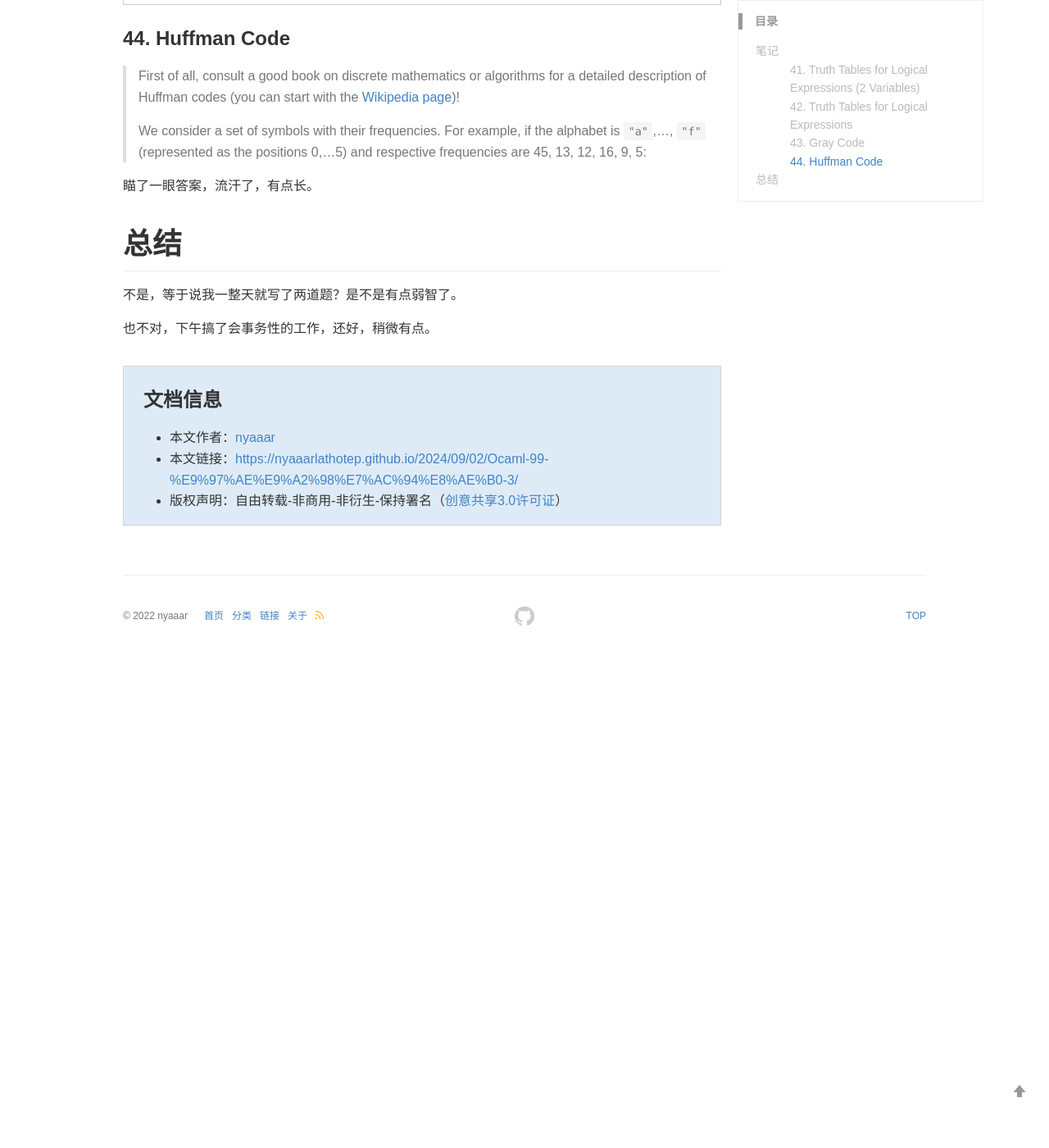
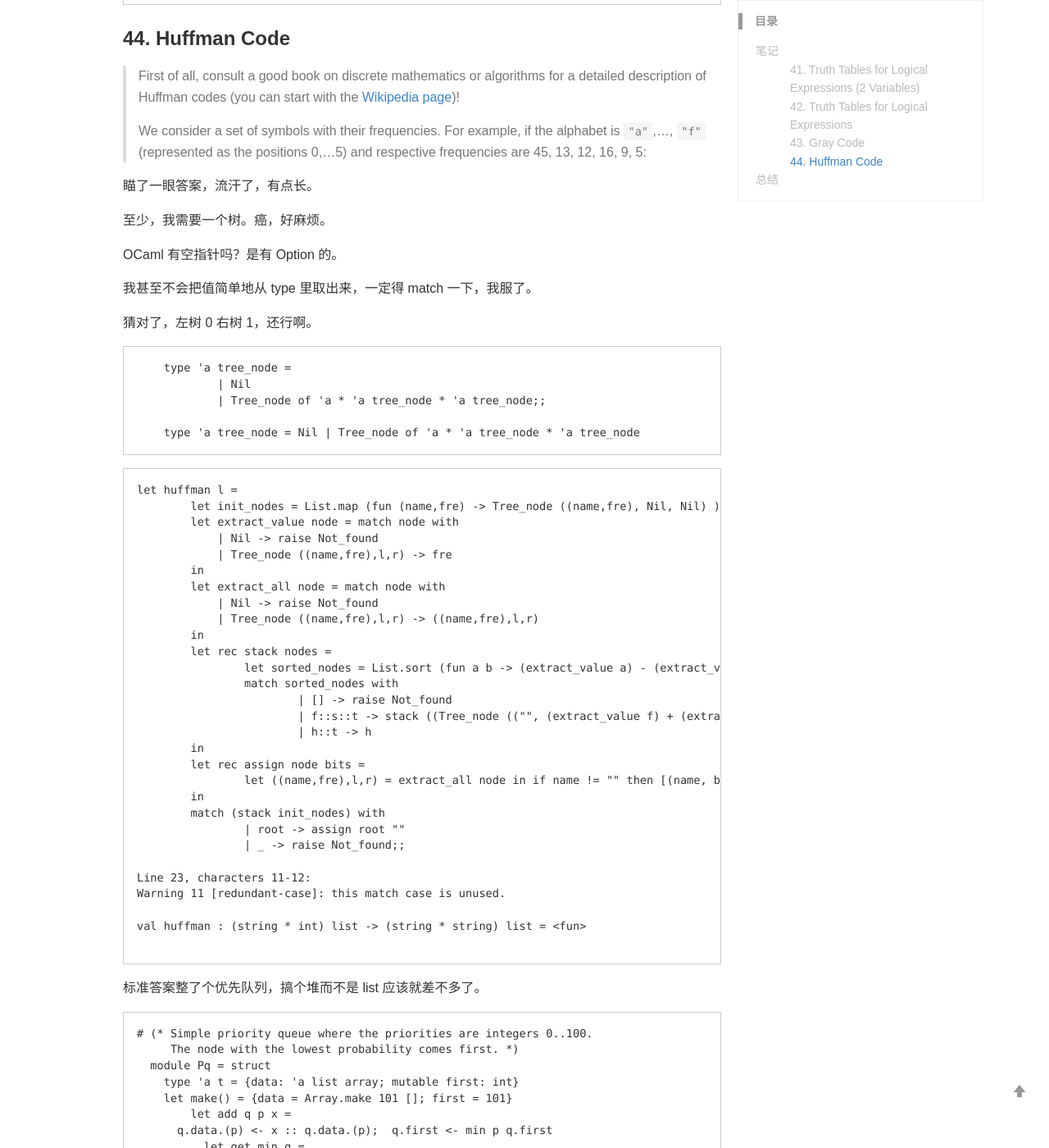
Before and after one commit to nyaaarlathotep/nyaaarlathotep.github.io, a Jekyll site: the page built from _posts/2024-9-2- Ocaml 99 问题笔记 3.md, in a window 1280 px wide and 1400 px high, scrolled down 5300 px. Shown: the whole window at 82% size. Built offline with Jekyll 4.4.1, drawn with Linux system fonts in a browser that asks for light colours; comment, search, counter and statistics services are not loaded; a style sheet for code colours, icons or effects is not loaded; before the commit the page ends 6108 px from its top, so only the background shows below that; some of the changed text lies outside the part shown.

Commit message:
Update 2024-9-2- Ocaml 99 问题笔记 3.md

````diff
--- a/_posts/2024-9-2- Ocaml 99 问题笔记 3.md
+++ b/_posts/2024-9-2- Ocaml 99 问题笔记 3.md
@@ -47,7 +47,7 @@ essays: true
 
 额啊，题好长。还好是固定参数的，好像 OCaml 函数只能固定参数数量。
 
-表驱动，懂？太对劲了。
+~~表驱动，懂？太对劲了~~是个锤子的表驱动。
 
 ```
 let table2 one two exp =
@@ -258,8 +258,116 @@ val gray : int -> string list = <fun>
 
 瞄了一眼答案，流汗了，有点长。
 
+至少，我需要一个树。癌，好麻烦。
+
+OCaml 有空指针吗？是有 Option 的。
+
+我甚至不会把值简单地从 type 里取出来，一定得 match 一下，我服了。
+
+猜对了，左树 0 右树 1，还行啊。
+
+```
+    type 'a tree_node =
+            | Nil
+            | Tree_node of 'a * 'a tree_node * 'a tree_node;;
+
+    type 'a tree_node = Nil | Tree_node of 'a * 'a tree_node * 'a tree_node
+```
+
+```
+let huffman l =
+        let init_nodes = List.map (fun (name,fre) -> Tree_node ((name,fre), Nil, Nil) ) l in
+        let extract_value node = match node with
+            | Nil -> raise Not_found
+            | Tree_node ((name,fre),l,r) -> fre
+        in
+        let extract_all node = match node with
+            | Nil -> raise Not_found
+            | Tree_node ((name,fre),l,r) -> ((name,fre),l,r)
+        in
+        let rec stack nodes =
+        	let sorted_nodes = List.sort (fun a b -> (extract_value a) - (extract_value b)) nodes in
+                match sorted_nodes with
+                	| [] -> raise Not_found
+                	| f::s::t -> stack ((Tree_node (("", (extract_value f) + (extract_value s)), f, s))::t)
+                	| h::t -> h
+        in
+        let rec assign node bits =
+        	let ((name,fre),l,r) = extract_all node in if name != "" then [(name, bits)] else (assign l (bits^"0")) @ (assign r (bits^"1"))
+        in
+        match (stack init_nodes) with
+        	| root -> assign root ""
+        	| _ -> raise Not_found;;
+
+Line 23, characters 11-12:
+Warning 11 [redundant-case]: this match case is unused.
+
+val huffman : (string * int) list -> (string * string) list = <fun>
+
+```
+
+标准答案整了个优先队列，搞个堆而不是 list 应该就差不多了。
+
+```
+# (* Simple priority queue where the priorities are integers 0..100.
+     The node with the lowest probability comes first. *)
+  module Pq = struct
+    type 'a t = {data: 'a list array; mutable first: int}
+    let make() = {data = Array.make 101 []; first = 101}
+        let add q p x =
+      q.data.(p) <- x :: q.data.(p);  q.first <- min p q.first
+          let get_min q =
+      if q.first = 101 then None else
+        match q.data.(q.first) with
+        | [] -> assert false
+        | x :: tl ->
+           let p = q.first in
+           q.data.(q.first) <- tl;
+           while q.first < 101 && q.data.(q.first) = [] do
+             q.first <- q.first + 1
+           done;
+           Some(p, x)
+  end
+    type tree =
+    | Leaf of string
+    | Node of tree * tree
+      let rec huffman_tree q =
+    match Pq.get_min q, Pq.get_min q with
+    | Some(p1, t1), Some(p2, t2) -> Pq.add q (p1 + p2) (Node(t1, t2));
+                                    huffman_tree q
+    | Some(_, t), None | None, Some(_, t) -> t
+    | None, None -> assert false
+      (* Build the prefix-free binary code from the tree *)
+  let rec prefixes_of_tree prefix = function
+    | Leaf s -> [(s, prefix)]
+    | Node(t0, t1) ->  prefixes_of_tree (prefix ^ "0") t0
+                     @ prefixes_of_tree (prefix ^ "1") t1
+                       let huffman fs =
+    if List.fold_left (fun s (_, p) -> s + p) 0 fs <> 100 then
+      failwith "huffman: sum of weights must be 100";
+    let q = Pq.make () in
+    List.iter (fun (s, f) -> Pq.add q f (Leaf s)) fs;
+    prefixes_of_tree "" (huffman_tree q);;
+module Pq :
+  sig
+    type 'a t = { data : 'a list array; mutable first : int; }
+    val make : unit -> 'a t
+    val add : 'a t -> int -> 'a -> unit
+    val get_min : 'a t -> (int * 'a) option
+  end
+type tree = Leaf of string | Node of tree * tree
+val huffman_tree : tree Pq.t -> tree = <fun>
+val prefixes_of_tree : string -> tree -> (string * string) list = <fun>
+val huffman : (string * int) list -> (string * string) list = <fun>
+
+```
+
+第一个 advanced 啊，感觉，，，不如 gray code 那道麻烦。
+
 # 总结
 
 不是，等于说我一整天就写了两道题？是不是有点弱智了。
 
-也不对，下午搞了会事务性的工作，还好，稍微有点。
+也不对，下午搞了会事务性的工作，还好，稍微有点弱智。
+
+这几道题都有点强度啊，哈人。
````
